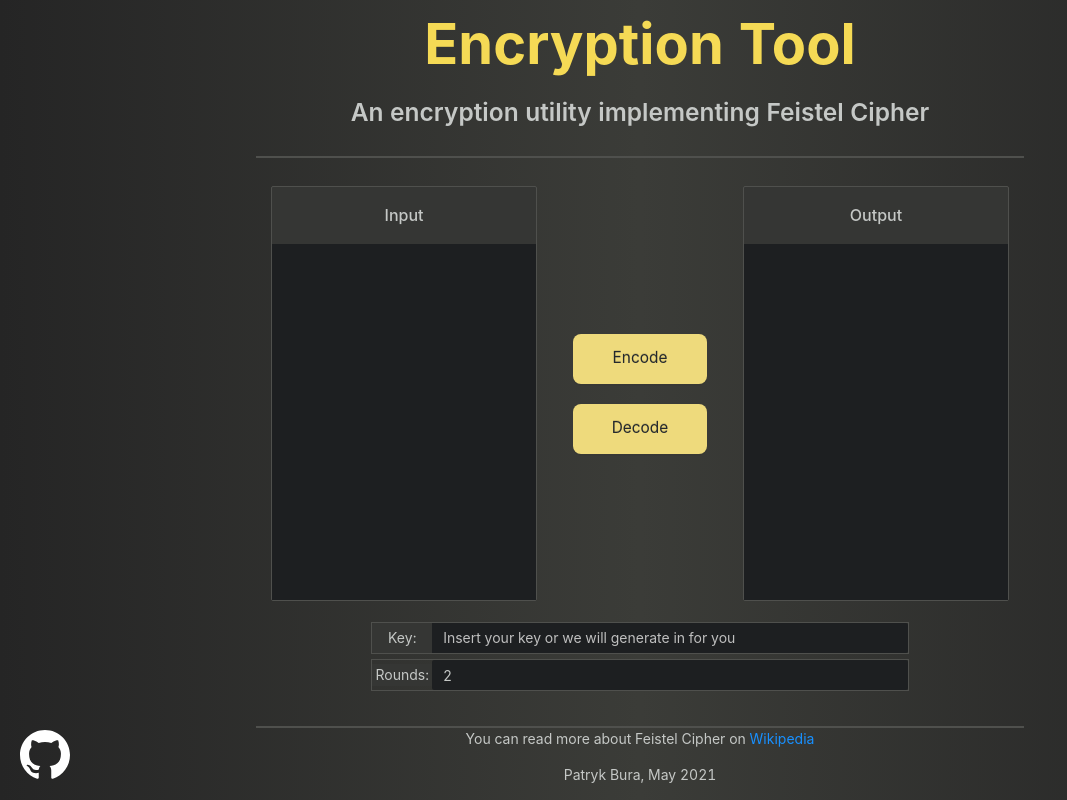
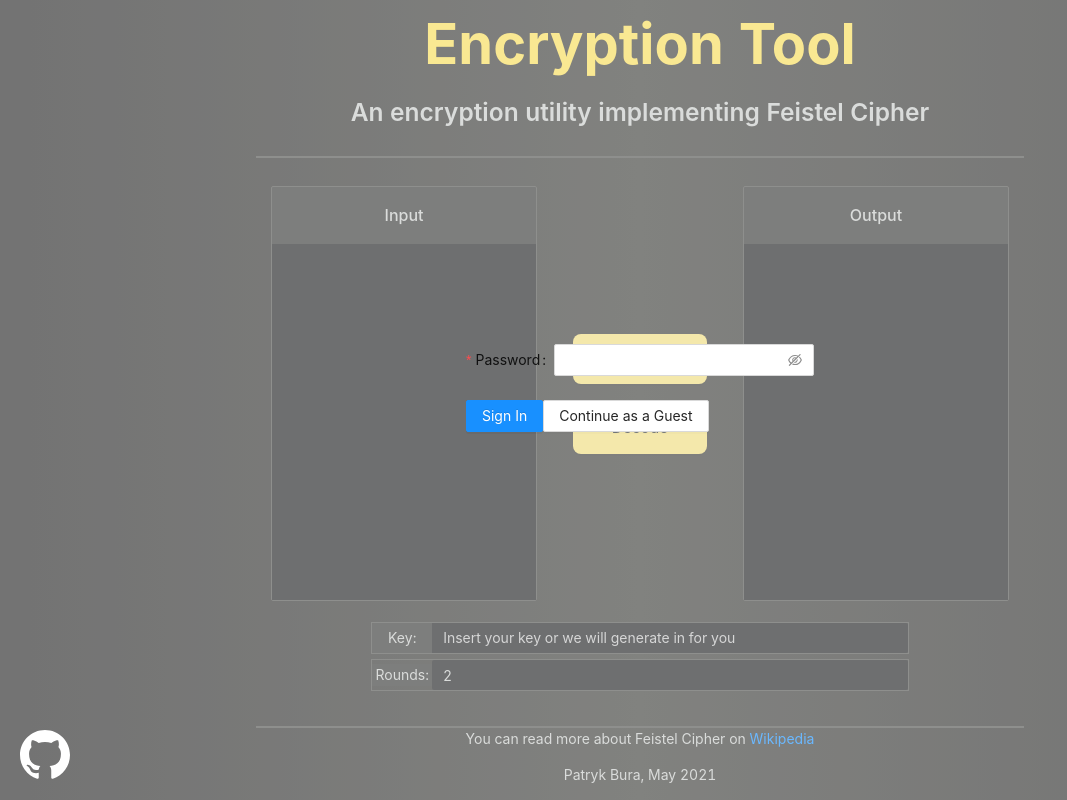
Before and after one commit to Uvacoder/Cipher, a React (Create React App) app in the folder cipher/: page / in a window 1280 px wide. Shown: the whole page, without its empty margins (0-1067 px from the left). Built offline with nearby package versions, Linux system fonts and the light colour scheme.

Commit message:
login WiP and tabulator util

```diff
--- a/cipher/src/App.js
+++ b/cipher/src/App.js
@@ -1,11 +1,15 @@
 import './App.css';
 import MainLayout from './components/Layout/Layout'
+import Login from './components/Login/Login'
 
 function App() {
   return (
-    <div className="App">
-      <MainLayout />
-    </div>
+    <>
+      <Login />
+      <div className="App">
+        <MainLayout />
+      </div>
+    </>
   );
 }
 
--- /dev/null
+++ b/cipher/src/Utils/InputHelpers.js
@@ -0,0 +1,15 @@
+export const enableTabulatorInTextArea = (textArea) => {
+  textArea.addEventListener('keydown', function(e) {
+    if (e.key == 'Tab') {
+      e.preventDefault();
+      const start = this.selectionStart;
+      const end = this.selectionEnd;
+
+      // set textarea value to: text before caret + tab + text after caret
+      this.value = this.value.substring(0, start) + "\t" + this.value.substring(end);
+
+      // put caret at right position again
+      this.selectionStart = this.selectionEnd = start + 1;
+    }
+  });
+}
--- /dev/null
+++ b/cipher/src/Utils/SessionManager.js
@@ -0,0 +1,22 @@
+const MASTER_PASSWORD = 'admin'
+
+class SessionManager {
+  constructor() {
+    this.authenticated = false
+  }
+
+  authenticate(password) {
+    if (password === MASTER_PASSWORD) {
+      this.authenticated = true
+    }
+
+    return this.authenticated
+  }
+
+  get isAuthenticated() {
+    return this.authenticated
+  }
+
+}
+
+export default new SessionManager()
--- a/cipher/src/components/Layout/Layout.scss
+++ b/cipher/src/components/Layout/Layout.scss
@@ -24,6 +24,7 @@
     width: 50px;
     height: 50px;
     transition: transform .2s;
+    z-index: 3;
   };
 
   .app-layout__github:hover {
--- a/cipher/src/components/Login/Login.js
+++ b/cipher/src/components/Login/Login.js
@@ -0,0 +1,74 @@
+import React, { useState } from 'react';
+import ReactDOM from 'react-dom'
+import './Login.scss'
+import {
+  Form,
+  Input,
+  Button,
+} from 'antd';
+import SessionManager from '../../Utils/SessionManager'
+
+const MASTER_PASSWORD = 'admin'
+
+const Login = () => {
+
+  const [userLogged, setUserLogged] = useState(false)
+
+  const onFinish = (values) => {
+
+    // if (values.password === MASTER_PASSWORD) {
+    //   setUserLogged(true)
+    // }
+    setUserLogged(SessionManager.authenticate(values.password))
+  };
+
+  const renderPopup = () => {
+    return (
+      <div className="login-overlay" >
+        <Form
+          onFinish={onFinish}
+        >
+          <Form.Item
+            label="Password"
+            name="password"
+            rules={[
+            {
+              required: true,
+              message: 'Please input your password!',
+            },
+            ]}
+          >
+            <Input.Password />
+          </Form.Item>
+          <Form.Item >
+            <div className='login-overlay__buttons'>
+              <Button
+                type="primary"
+                htmlType="submit"
+                className='login-overlay__buttons--login'
+              >
+                Sign In
+              </Button>
+              <Button
+                className='login-overlay__buttons--guest'
+              >
+                Continue as a Guest
+              </Button>
+            </div>
+          </Form.Item>
+        </Form>
+      </div>
+    )
+  }
+
+  if (userLogged) {
+    return null
+  }
+
+  return ReactDOM.createPortal(
+    renderPopup(),
+    document.getElementById('root')
+  );
+}
+
+export default Login;
--- a/cipher/src/components/Login/Login.scss
+++ b/cipher/src/components/Login/Login.scss
@@ -0,0 +1,14 @@
+.login-overlay {
+  width: 100%;
+  height: 100%;
+  display: flex;
+  justify-content: center;
+  align-items: center;
+  position: absolute;
+  background-color: rgba(255, 255, 255, 0.356);
+  z-index: 2;
+}
+
+.login-overlay {
+
+}
--- a/cipher/src/components/Main/Main.js
+++ b/cipher/src/components/Main/Main.js
@@ -3,6 +3,7 @@ import './Main.scss';
 import { Input, Button, Card, InputNumber } from 'antd';
 import Cipher from '../Cipher/Cipher'
 import TextArea from '../TextArea/TextArea'
+import SessionManager from '../../Utils/SessionManager'
 // const { TextArea } = Input;
 
 function Main() {
@@ -26,7 +27,16 @@ function Main() {
   }
 
   const checkAndExecute = (func) => {
-    inputText ? func() : console.error('You need some input in order to do that')
+    if (!SessionManager.isAuthenticated) {
+      console.error('Please log in')
+      return;
+    }
+
+    if (inputText) {
+      func()
+    } else {
+      console.error('You need some input in order to do that')
+    }
   }
 
   return (
--- a/cipher/src/components/TextArea/TextArea.js
+++ b/cipher/src/components/TextArea/TextArea.js
@@ -1,9 +1,16 @@
-import React, { useState } from 'react';
+import React, { useState, useRef, useEffect } from 'react';
 import { Input } from 'antd';
+import { enableTabulatorInTextArea } from '../../Utils/InputHelpers';
 
 const { TextArea: AntdTextArea } = Input;
 
 const TextArea = (props) => {
+  const textAreaRef = useRef(null);
+
+  useEffect(() => {
+    const nativeTextArea = textAreaRef.current.resizableTextArea.textArea;
+    enableTabulatorInTextArea(nativeTextArea);
+  }, [])
 
   const {
     bordered,
@@ -15,6 +22,7 @@ const TextArea = (props) => {
 
   return (
     <AntdTextArea
+      ref={textAreaRef}
       bordered={ bordered }
       autoSize={ autoSize }
       readOnly={ readOnly }
```
